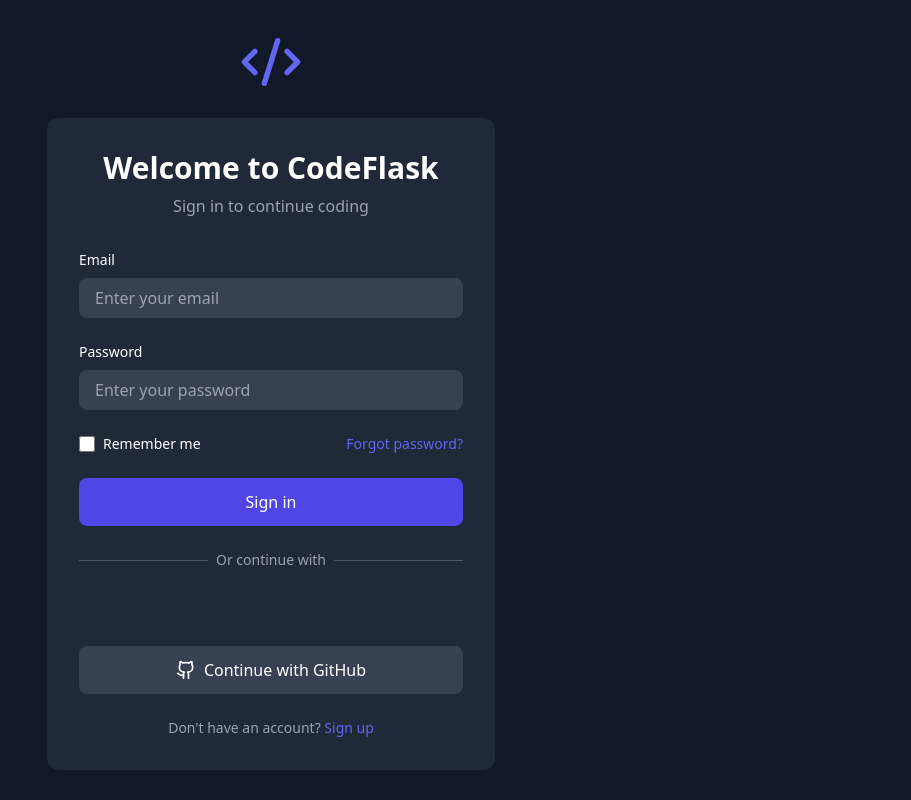
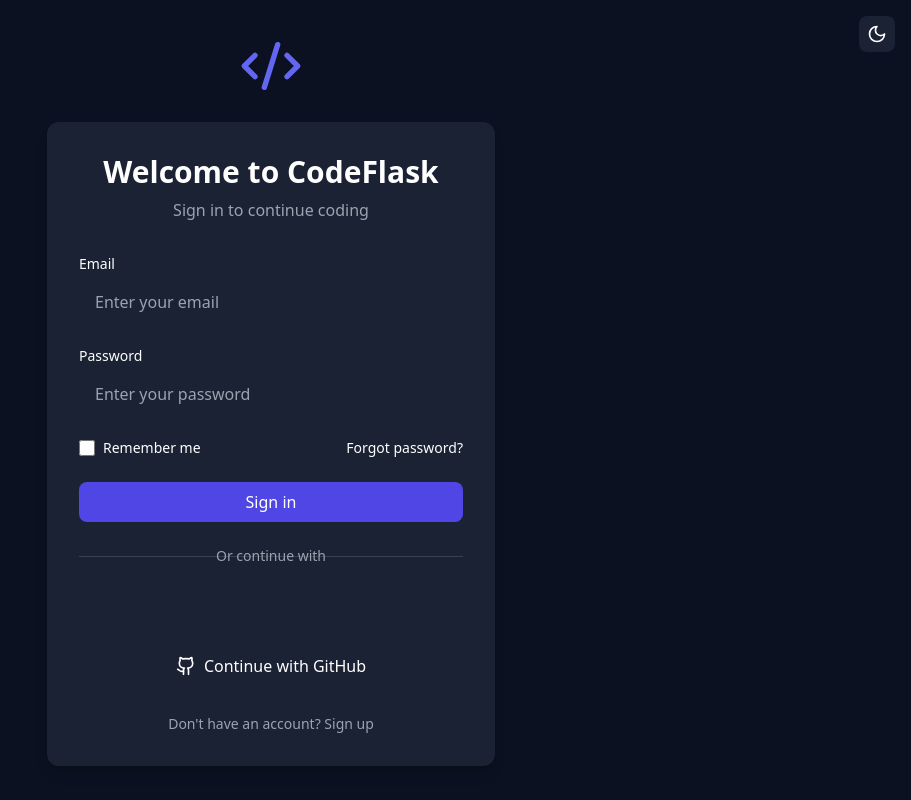
Before and after one commit to Abhish3341/CODE-FLASK, a React (Vite) app in the folder Frontend/: page /login in a window 1280 px wide. Shown: the whole page, without its empty margins (369-1280 px from the left). Built offline with nearby package versions, Linux system fonts and the light colour scheme; no server answers.

Commit message:
frontend updates for loading skeleton and login page and learn page

```diff
--- a/Frontend/src/components/LoadingSkeleton.tsx
+++ b/Frontend/src/components/LoadingSkeleton.tsx
@@ -1,9 +1,66 @@
 import React from 'react';
+import { useTheme } from '../context/ThemeContext';
 
 const LoadingSkeleton = () => {
+  const { theme } = useTheme();
+  const bgColor = theme === 'dark' ? 'bg-gray-700/50' : 'bg-gray-200';
+
   return (
-    <div className="min-h-screen bg-gray-900 flex items-center justify-center">
-      <div className="animate-spin rounded-full h-32 w-32 border-t-2 border-b-2 border-indigo-500"></div>
+    <div className="h-full p-8 bg-[var(--color-bg-primary)]">
+      {/* Header Section */}
+      <div className="mb-8">
+        <div className={`h-8 w-64 ${bgColor} rounded-lg mb-2`}></div>
+        <div className={`h-4 w-48 ${bgColor} rounded-lg`}></div>
+      </div>
+
+      {/* Stats Grid */}
+      <div className="grid grid-cols-1 md:grid-cols-4 gap-6 mb-8">
+        {[1, 2, 3, 4].map((i) => (
+          <div key={i} className="card p-6 animate-pulse">
+            <div className={`h-8 w-8 ${bgColor} rounded-lg mb-4`}></div>
+            <div className={`h-6 w-24 ${bgColor} rounded-lg mb-1`}></div>
+            <div className={`h-8 w-16 ${bgColor} rounded-lg`}></div>
+          </div>
+        ))}
+      </div>
+
+      {/* Activity Sections */}
+      <div className="grid grid-cols-1 md:grid-cols-2 gap-6">
+        {/* Recent Activity */}
+        <div className="card p-6">
+          <div className={`h-6 w-32 ${bgColor} rounded-lg mb-4`}></div>
+          <div className="space-y-4">
+            {[1, 2, 3].map((i) => (
+              <div key={i} className="flex items-center p-3 bg-[var(--color-bg-secondary)] rounded-lg animate-pulse">
+                <div className={`w-10 h-10 ${bgColor} rounded-lg mr-4`}></div>
+                <div className="flex-1">
+                  <div className={`h-4 w-24 ${bgColor} rounded-lg mb-2`}></div>
+                  <div className={`h-3 w-32 ${bgColor} rounded-lg`}></div>
+                </div>
+              </div>
+            ))}
+          </div>
+        </div>
+
+        {/* Recommended Problems */}
+        <div className="card p-6">
+          <div className={`h-6 w-40 ${bgColor} rounded-lg mb-4`}></div>
+          <div className="space-y-4">
+            {[1, 2, 3].map((i) => (
+              <div key={i} className="flex items-center justify-between p-3 bg-[var(--color-bg-secondary)] rounded-lg animate-pulse">
+                <div className="flex items-center flex-1">
+                  <div className={`w-10 h-10 ${bgColor} rounded-lg mr-4`}></div>
+                  <div>
+                    <div className={`h-4 w-32 ${bgColor} rounded-lg mb-2`}></div>
+                    <div className={`h-3 w-24 ${bgColor} rounded-lg`}></div>
+                  </div>
+                </div>
+                <div className={`h-8 w-16 ${bgColor} rounded-lg ml-4`}></div>
+              </div>
+            ))}
+          </div>
+        </div>
+      </div>
     </div>
   );
 };
--- a/Frontend/src/pages/Learn.tsx
+++ b/Frontend/src/pages/Learn.tsx
@@ -33,18 +33,18 @@
   ];
 
   return (
-    <div className="h-full p-8 bg-gray-900">
+    <div className="h-full p-8 bg-[var(--color-bg-primary)]">
       <div className="mb-8">
-        <h1 className="text-3xl font-bold mb-2">Learning Center</h1>
-        <p className="text-gray-400">Master coding concepts through structured courses</p>
+        <h1 className="text-3xl font-bold mb-2 text-[var(--color-text-primary)]">Learning Center</h1>
+        <p className="text-[var(--color-text-secondary)]">Master coding concepts through structured courses</p>
       </div>
 
       <div className="grid grid-cols-1 md:grid-cols-2 lg:grid-cols-3 gap-6">
         {courses.map((course) => (
-          <div key={course.id} className="bg-gray-800 rounded-xl overflow-hidden">
+          <div key={course.id} className="card">
             <div className="p-6">
               <div className="flex items-center justify-between mb-4">
-                <BookOpen className="w-8 h-8 text-indigo-500" />
+                <BookOpen className="w-8 h-8 text-[var(--color-button-primary)]" />
                 <span className={`px-3 py-1 rounded-full text-sm ${
                   course.level === 'Beginner' ? 'bg-green-500/20 text-green-500' :
                   course.level === 'Intermediate' ? 'bg-yellow-500/20 text-yellow-500' :
@@ -53,9 +53,9 @@
                   {course.level}
                 </span>
               </div>
-              <h3 className="text-xl font-semibold mb-2">{course.title}</h3>
-              <p className="text-gray-400 mb-4">{course.description}</p>
-              <div className="flex items-center gap-4 text-sm text-gray-400 mb-6">
+              <h3 className="text-xl font-semibold mb-2 text-[var(--color-text-primary)]">{course.title}</h3>
+              <p className="text-[var(--color-text-secondary)] mb-4">{course.description}</p>
+              <div className="flex items-center gap-4 text-sm text-[var(--color-text-secondary)] mb-6">
                 <div className="flex items-center gap-1">
                   <Clock className="w-4 h-4" />
                   {course.duration}
@@ -69,7 +69,7 @@
                   {course.students} students
                 </div>
               </div>
-              <button className="w-full py-2 bg-indigo-600 hover:bg-indigo-700 rounded-lg transition-colors">
+              <button className="button button-primary w-full">
                 Start Learning
               </button>
             </div>
--- a/Frontend/src/pages/Login.tsx
+++ b/Frontend/src/pages/Login.tsx
@@ -1,13 +1,15 @@
 import React from 'react';
-import { Github } from 'lucide-react';
+import { Github, Sun, Moon } from 'lucide-react';
 import { GoogleLogin } from '@react-oauth/google';
 import { jwtDecode } from 'jwt-decode';
 import { useAuth } from '../context/AuthContext';
+import { useTheme } from '../context/ThemeContext';
 
-const CodeFlaskLogo = "/codeflask.svg"; // Correct way to reference public assets
+const CodeFlaskLogo = "/codeflask.svg";
 
 const Login = () => {
   const { login } = useAuth();
+  const { theme, toggleTheme } = useTheme();
 
   const handleGoogleSuccess = async (credentialResponse: any) => {
     const decoded = jwtDecode(credentialResponse.credential);
@@ -19,33 +21,42 @@
   };
 
   return (
-    <div className="min-h-screen flex flex-col items-center justify-center bg-gray-900 p-6">
+    <div className="min-h-screen flex flex-col items-center justify-center bg-[var(--color-bg-primary)] p-6">
+      {/* Theme Toggle */}
+      <button
+        onClick={toggleTheme}
+        className="fixed top-4 right-4 p-2 rounded-lg bg-[var(--color-bg-secondary)] text-[var(--color-text-primary)] hover:bg-[var(--color-border)] transition-colors"
+        aria-label="Toggle theme"
+      >
+        {theme === 'dark' ? <Sun className="w-5 h-5" /> : <Moon className="w-5 h-5" />}
+      </button>
+
       {/* Logo Section with Redirect */}
       <a href="/" className="mb-6 transition-transform transform hover:scale-110">
         <img src={CodeFlaskLogo} alt="CodeFlask Logo" className="h-16" />
       </a>
 
-      <div className="bg-gray-800 p-8 rounded-xl w-full max-w-md">
+      <div className="card p-8 w-full max-w-md">
         <div className="text-center mb-8">
-          <h2 className="text-3xl font-bold mb-2 text-white">Welcome to CodeFlask</h2>
-          <p className="text-gray-400">Sign in to continue coding</p>
+          <h2 className="text-3xl font-bold mb-2 text-[var(--color-text-primary)]">Welcome to CodeFlask</h2>
+          <p className="text-[var(--color-text-secondary)]">Sign in to continue coding</p>
         </div>
 
         <form className="space-y-6">
           <div>
-            <label className="block text-sm font-medium text-white mb-2">Email</label>
+            <label className="block text-sm font-medium text-[var(--color-text-primary)] mb-2">Email</label>
             <input
               type="email"
-              className="w-full px-4 py-2 bg-gray-700 text-white rounded-lg focus:outline-none focus:ring-2 focus:ring-indigo-500"
+              className="w-full px-4 py-2 bg-[var(--color-bg-secondary)] text-[var(--color-text-primary)] rounded-lg focus:outline-none focus:ring-2 focus:ring-[var(--color-button-primary)]"
               placeholder="Enter your email"
             />
           </div>
 
           <div>
-            <label className="block text-sm font-medium text-white mb-2">Password</label>
+            <label className="block text-sm font-medium text-[var(--color-text-primary)] mb-2">Password</label>
             <input
               type="password"
-              className="w-full px-4 py-2 bg-gray-700 text-white rounded-lg focus:outline-none focus:ring-2 focus:ring-indigo-500"
+              className="w-full px-4 py-2 bg-[var(--color-bg-secondary)] text-[var(--color-text-primary)] rounded-lg focus:outline-none focus:ring-2 focus:ring-[var(--color-button-primary)]"
               placeholder="Enter your password"
             />
           </div>
@@ -55,30 +66,30 @@
               <input
                 type="checkbox"
                 id="remember"
-                className="h-4 w-4 rounded border-gray-300 text-indigo-600 focus:ring-indigo-500"
+                className="h-4 w-4 rounded border-[var(--color-border)] text-[var(--color-button-primary)] focus:ring-[var(--color-button-primary)]"
               />
-              <label htmlFor="remember" className="ml-2 text-sm text-white">
+              <label htmlFor="remember" className="ml-2 text-sm text-[var(--color-text-primary)]">
                 Remember me
               </label>
             </div>
-            <a href="#" className="text-sm text-indigo-500 hover:text-indigo-400">
+            <a href="#" className="text-sm text-[var(--color-button-primary)] hover:text-[var(--color-button-primary-hover)]">
               Forgot password?
             </a>
           </div>
 
           <button
             type="submit"
-            className="w-full py-3 px-4 bg-indigo-600 hover:bg-indigo-700 rounded-lg transition-colors font-medium text-white"
+            className="button button-primary w-full"
           >
             Sign in
           </button>
 
           <div className="relative">
             <div className="absolute inset-0 flex items-center">
-              <div className="w-full border-t border-gray-600"></div>
+              <div className="w-full border-t border-[var(--color-border)]"></div>
             </div>
             <div className="relative flex justify-center text-sm">
-              <span className="px-2 bg-gray-800 text-gray-400">Or continue with</span>
+              <span className="px-2 bg-[var(--color-bg-card)] text-[var(--color-text-secondary)]">Or continue with</span>
             </div>
           </div>
 
@@ -87,7 +98,7 @@
               <GoogleLogin
                 onSuccess={handleGoogleSuccess}
                 onError={() => console.log('Login Failed')}
-                theme="filled_black"
+                theme={theme === 'dark' ? 'filled_black' : 'outline'}
                 size="large"
                 width="320"
                 useOneTap={false}
@@ -99,16 +110,16 @@
             <button
               type="button"
               onClick={handleGithubLogin}
-              className="w-full py-3 px-4 bg-gray-700 hover:bg-gray-600 rounded-lg transition-colors font-medium flex items-center justify-center gap-2 text-white"
+              className="w-full py-3 px-4 bg-[var(--color-bg-secondary)] hover:bg-[var(--color-border)] rounded-lg transition-colors font-medium flex items-center justify-center gap-2 text-[var(--color-text-primary)]"
             >
               <Github className="w-5 h-5" />
               Continue with GitHub
             </button>
           </div>
 
-          <p className="text-center text-sm text-gray-400">
+          <p className="text-center text-sm text-[var(--color-text-secondary)]">
             Don't have an account?{' '}
-            <a href="#" className="text-indigo-500 hover:text-indigo-400 font-medium">
+            <a href="#" className="text-[var(--color-button-primary)] hover:text-[var(--color-button-primary-hover)] font-medium">
               Sign up
             </a>
           </p>
```
